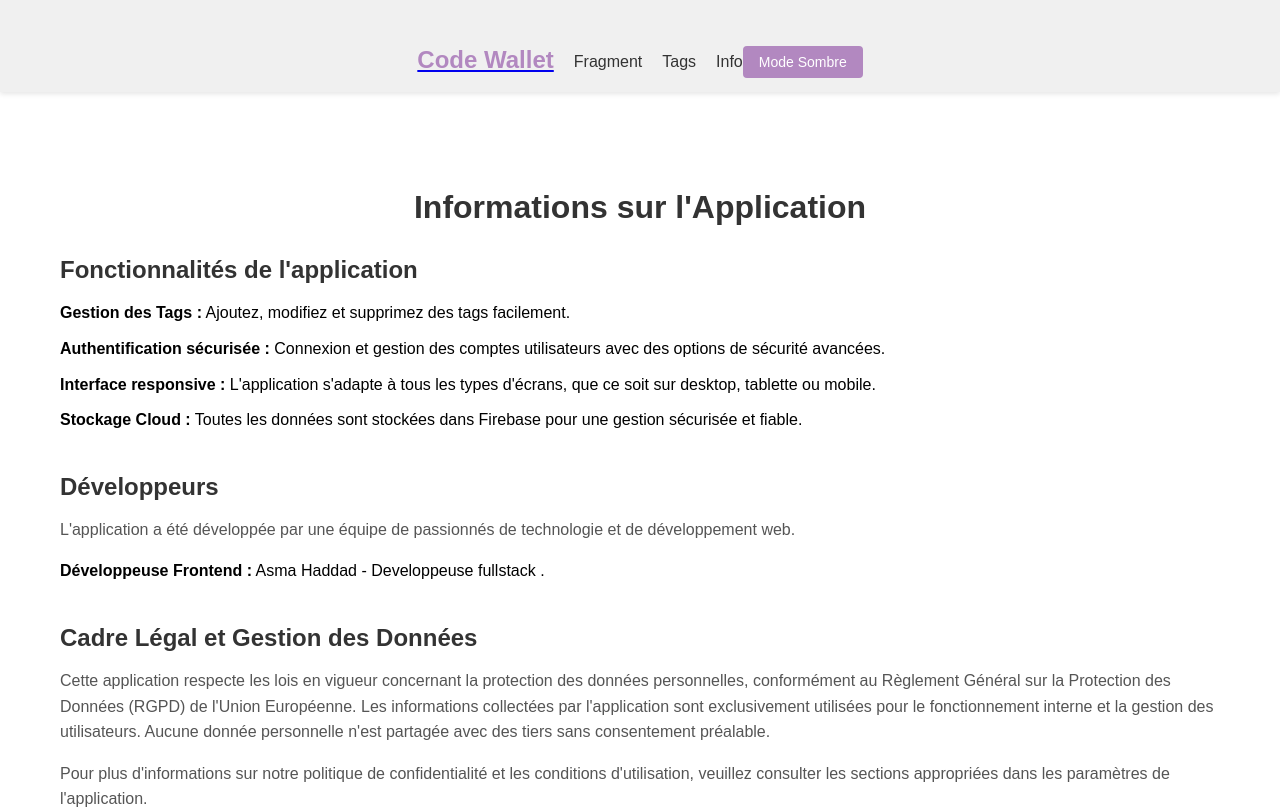
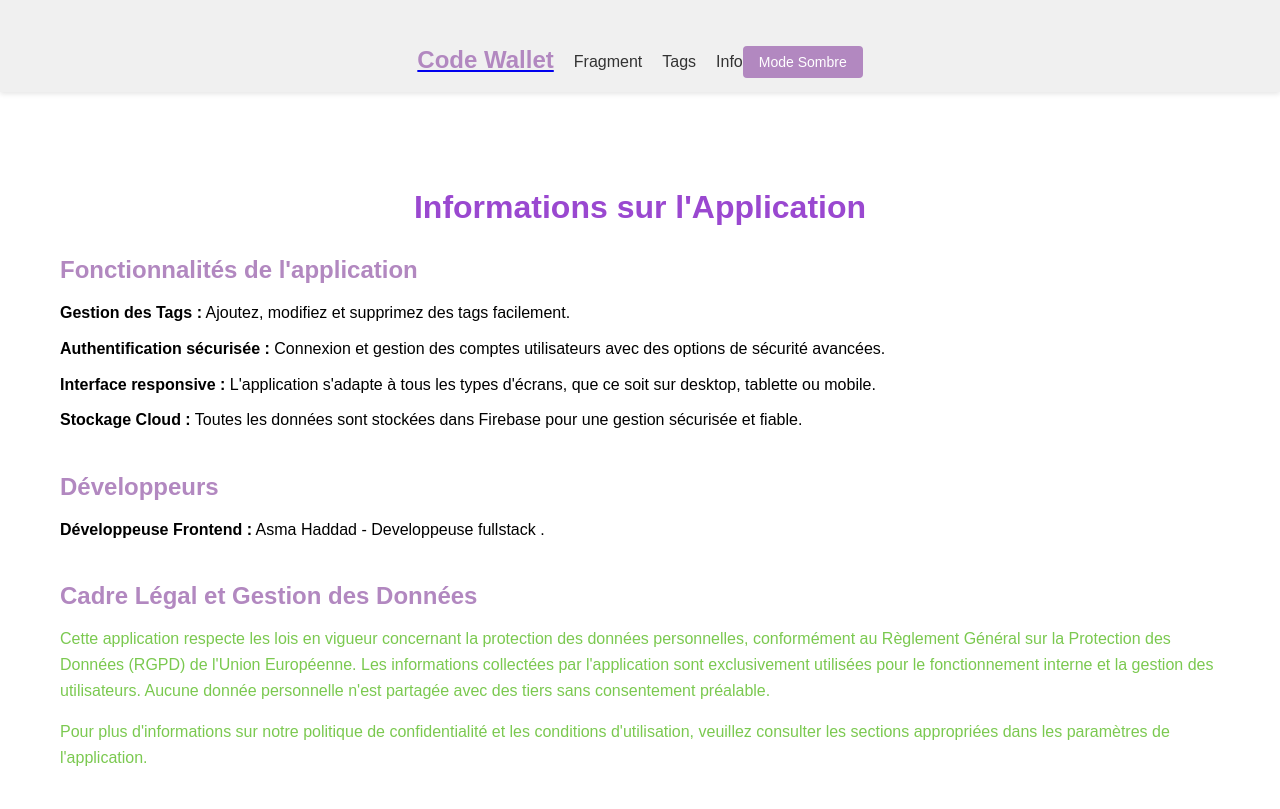
Before and after one commit to ASMAJSMB/codewalletproject, a React (Vite) app: page /#/info in a window 1280 px wide. Shown: the top 809 px of the page. Built offline with nearby package versions, Linux system fonts and the light colour scheme.

Commit message:
modification de la fonctionnalité mode sombre

```diff
--- a/src/pages/info.jsx
+++ b/src/pages/info.jsx
@@ -21,7 +21,6 @@ const Info = () => {
 
       <section className="info-section">
         <h2>Développeurs</h2>
-        <p>L'application a été développée par une équipe de passionnés de technologie et de développement web.</p>
         <ul>
           <li><strong>Développeuse Frontend :</strong> Asma Haddad - Developpeuse fullstack .</li>
         </ul>
--- a/src/pages/style.css
+++ b/src/pages/style.css
@@ -144,6 +144,7 @@ html, body {
   text-align: center;
   font-size: 2rem;
   margin-bottom: 30px;
+  color: #9A48D0;
 }
 
 .info-section {
@@ -153,7 +154,7 @@ html, body {
 .info-section h2 {
   font-size: 1.5rem;
   margin-bottom: 10px;
-  color: #333;
+  color: #B288C0;
 }
 
 .info-section ul {
@@ -165,7 +166,9 @@ html, body {
   margin-bottom: 10px;
   line-height: 1.6;
 }
-
+.info-section p {
+color: #7BC950;
+}
 strong {
   font-weight: bold;
 }
--- a/src/pages/tagstyle.css
+++ b/src/pages/tagstyle.css
@@ -36,6 +36,7 @@ body {
   display: flex;
   flex-wrap: wrap;
   gap: 0.5rem;
+  color: #121212;
 }
 
 .tag {
@@ -73,6 +74,7 @@ body {
   font-size: 1.125rem;
   font-weight: 600;
   margin-bottom: 1rem;
+  color: #9A48D0;
 }
 
 .modal-input {
```
